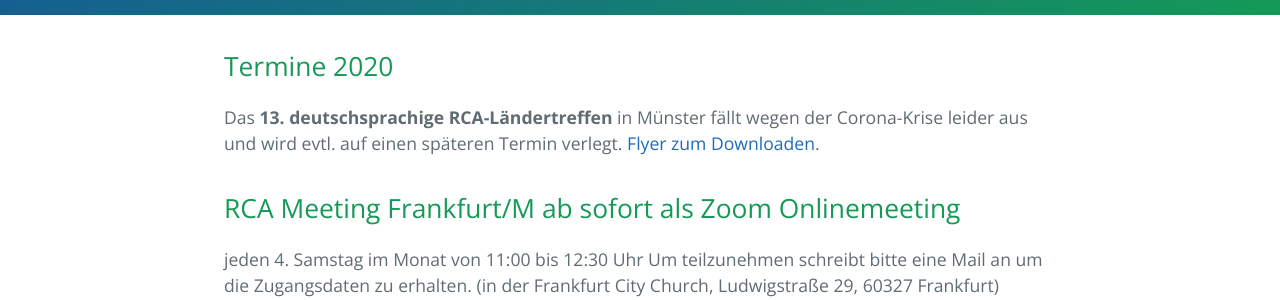
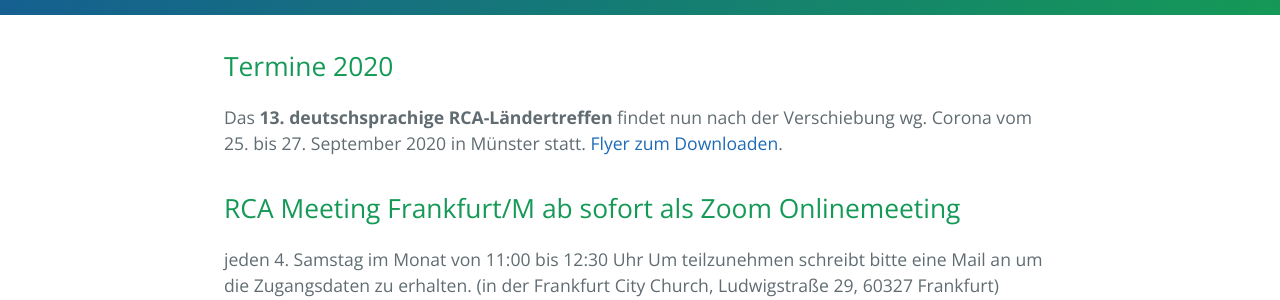
Before and after one commit to rcadeutschland/rcadeutschland.github.io, a Jekyll site: the page built from index.html, in a window 1280 px wide. Shown: the part 326-626 px from the top of the page. Built offline with Jekyll 4.4.1, drawn with Linux system fonts in a browser that asks for light colours.

Commit message:
Update index.html

```diff
--- a/index.html
+++ b/index.html
@@ -4,7 +4,8 @@
 ---
 <h2>Termine 2020</h2>
 
-<p>Das <b>13. deutschsprachige RCA-Ländertreffen</b> in Münster fällt wegen der Corona-Krise leider aus und wird evtl. auf einen späteren Termin verlegt.
+<p>Das <b>13. deutschsprachige RCA-Ländertreffen</b> findet nun nach der Verschiebung wg. Corona vom
+25. bis 27. September 2020 in Münster statt.
  <a href="files/FlyerRCADLT2020.pdf">Flyer zum Downloaden</a>.</p>
 
 <h2>RCA Meeting Frankfurt/M ab sofort als Zoom Onlinemeeting</h2>
```
